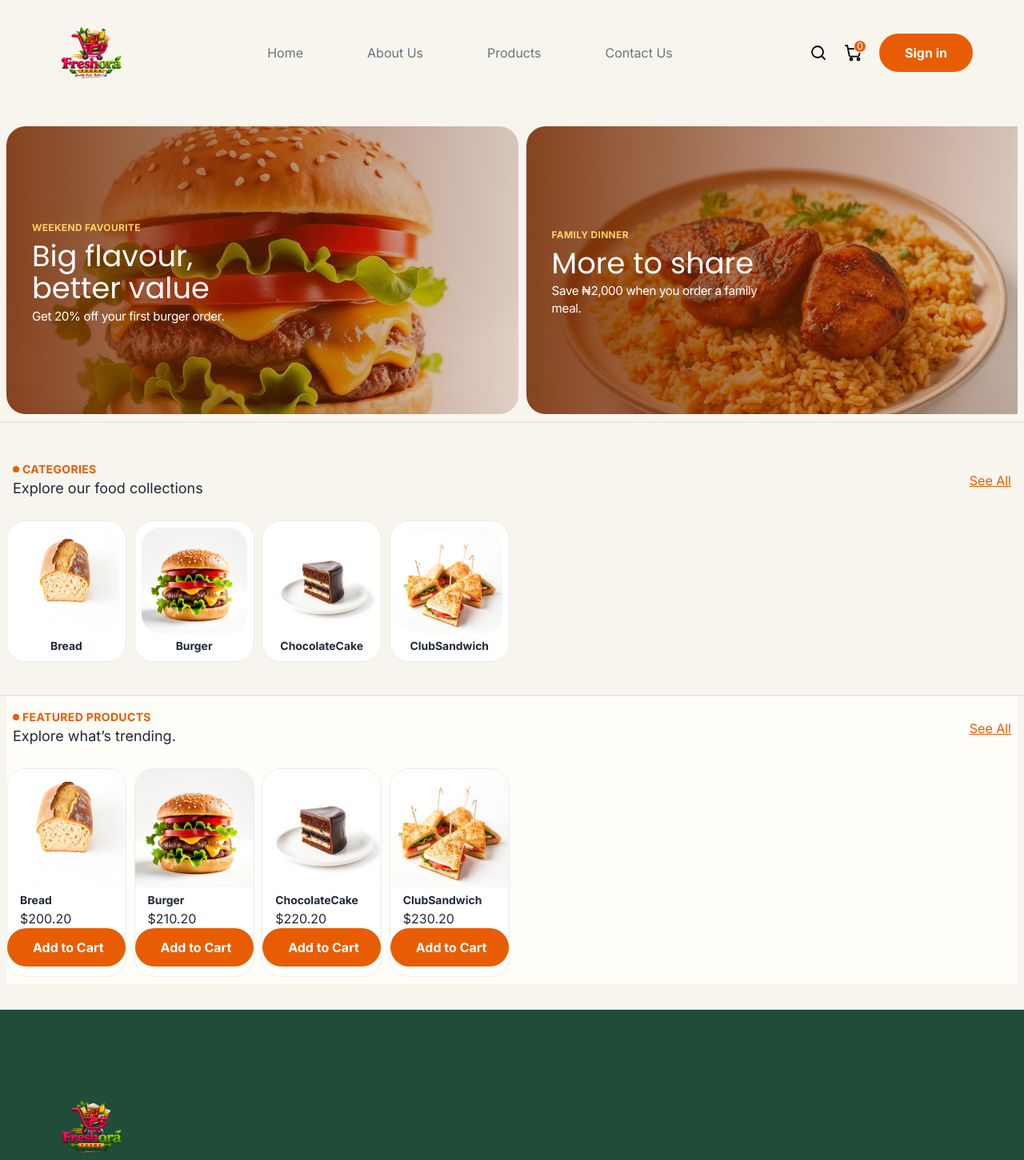
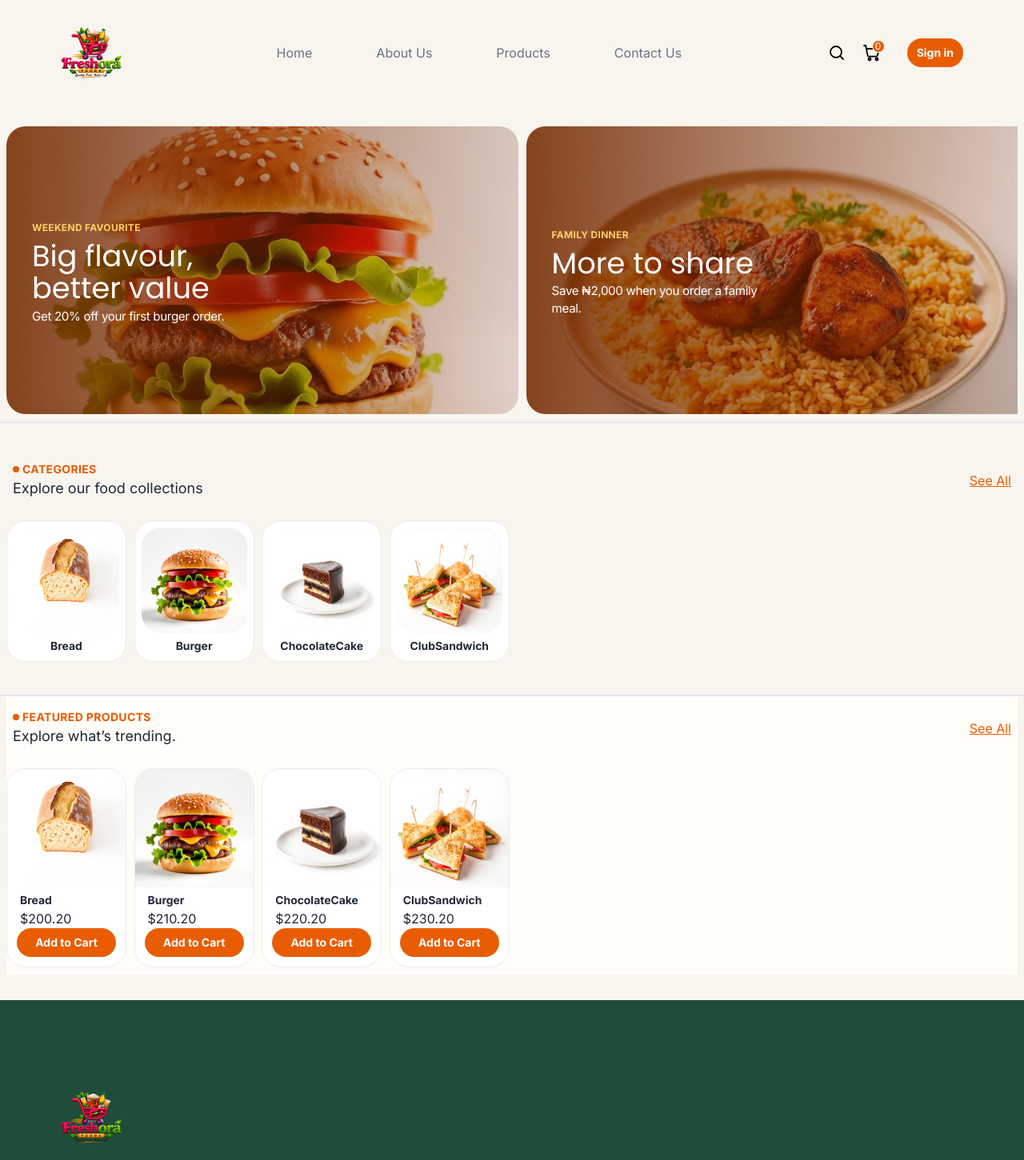
Before and after one commit to Treasure123-school/Ecommerce-mern-project, a React (Vite) app in the folder frontend/: page / in a window 1280 px wide. Shown: the top 1451 px of the page at 80% size. Built offline with nearby package versions, Linux system fonts and the light colour scheme.

Commit message:
Refactor Button component: update styles for Sign in and Add to Cart buttons for improved consistency

```diff
--- a/frontend/src/components/layout/Header/Nav.jsx
+++ b/frontend/src/components/layout/Header/Nav.jsx
@@ -32,7 +32,7 @@ const Navbar = () => {
             text-white absolute w-4 h-4 -top-1 -right-1
             rounded-full bg-primary border border-background">0</span>
         </div>
-        <Button>Sign in</Button>
+        <Button className="py-2 px-3 text-sm">Sign in</Button>
       </div>
     </nav>
   )
--- a/frontend/src/components/ui/Button.jsx
+++ b/frontend/src/components/ui/Button.jsx
@@ -5,7 +5,7 @@ const Button = ({
 
 }) => {
   return (
-    <button className={`py-3 px-8 rounded-full font-bold button-style cursor-pointer bg-primary text-white transition-colors whitespace-nowrap ${className}`}>
+    <button className={`mx-3 rounded-full font-bold cursor-pointer bg-primary hover:bg-primary-dark text-white transition-colors whitespace-nowrap ${className}`}>
       {children}
     </button>
   )
--- a/frontend/src/features/products/components/FeaturedProductsCard.jsx
+++ b/frontend/src/features/products/components/FeaturedProductsCard.jsx
@@ -24,7 +24,7 @@ const FeaturedProductsCard = ({
         <p>{price}</p>
       </div>
 
-      <Button>Add to Cart</Button>
+      <Button className="text-sm py-2">Add to Cart</Button>
     </article>
   )
 }
```
